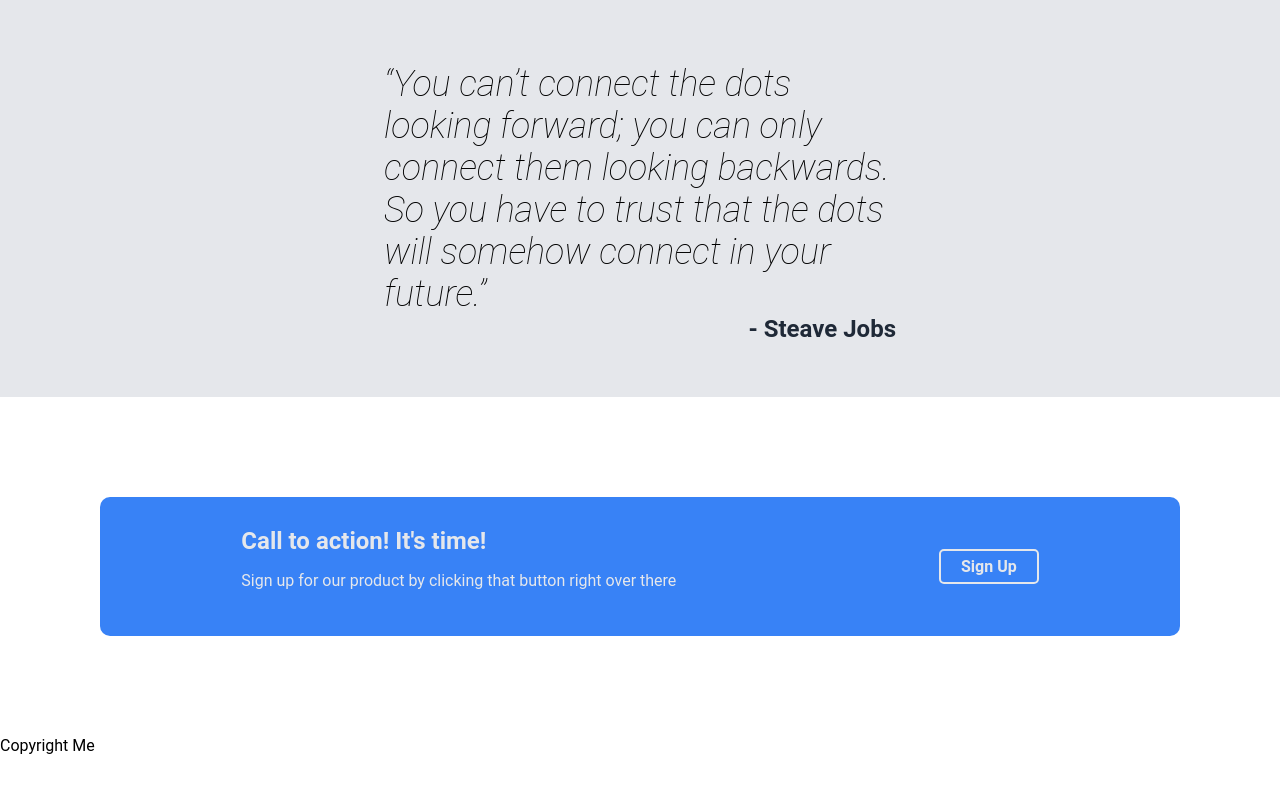
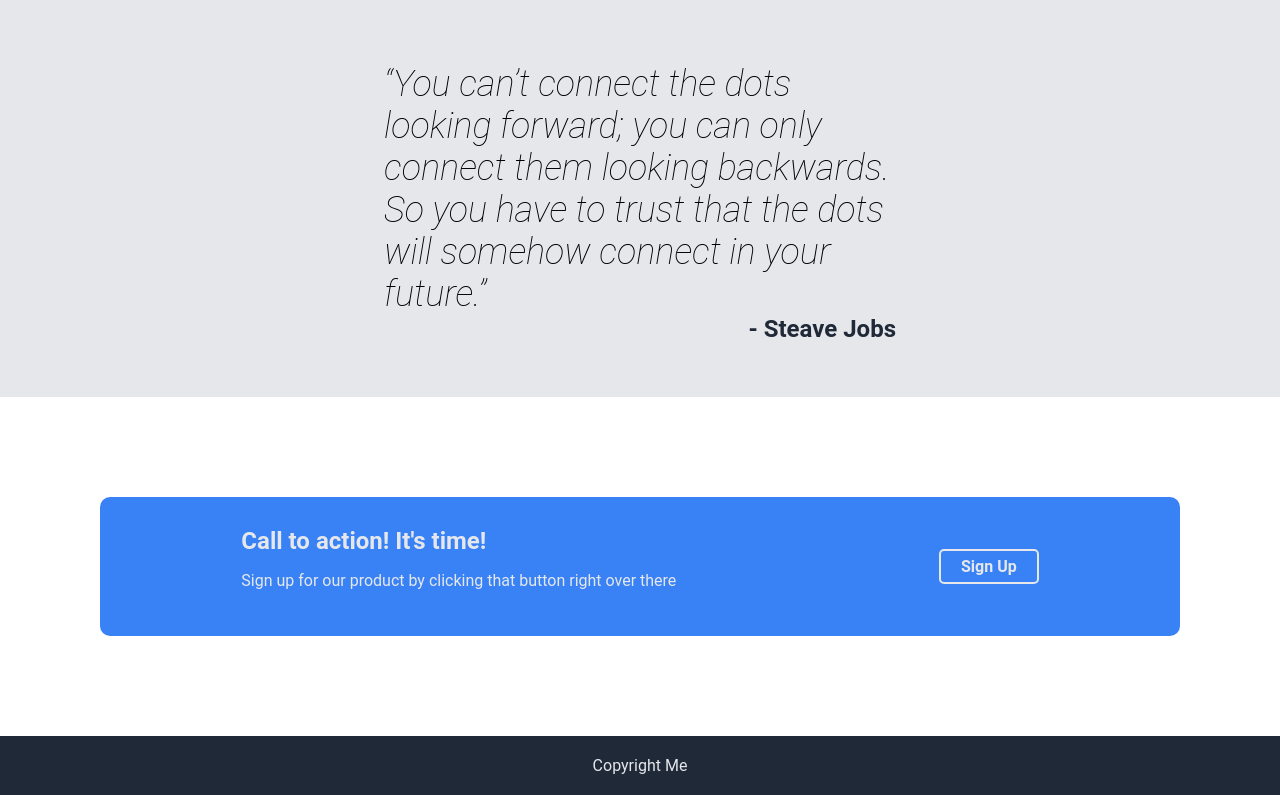
Before and after one commit to GigaBiga/odin-landingpage, a plain HTML site: page index.html in a window 1280 px wide. Shown: the part 888-1683 px from the top of the page. Before the commit the page ends 1643 px from the top, so only its background shows below. Drawn offline with Linux system fonts and the light colour scheme.

Commit message:
Add styling to footer

```diff
--- a/style.css
+++ b/style.css
@@ -131,3 +131,11 @@ nav{
     align-self: center;
     color: #E5E7EB;
 }
+/* Call To Action Styling End */
+
+footer{
+    background-color: #1f2937;
+    text-align: center;
+    padding: 20px;
+    color: #E5E7EB;
+}
```
